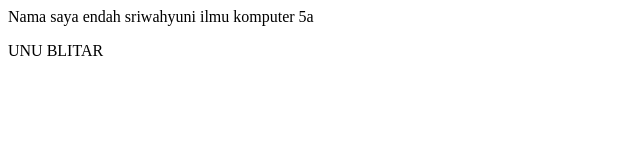
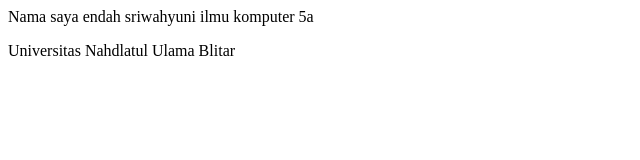
Before and after one commit to Endah-Sriwahyuni/Latihan, a plain HTML site: page file.html in a window 1280 px wide. Shown: the whole page, without its empty margins (0-640 px from the left). Drawn offline with Linux system fonts and the light colour scheme.

Commit message:
Update file.html

```diff
--- a/file.html
+++ b/file.html
@@ -2,6 +2,6 @@
 <head><title>Endah Sriwahyuni</title></head>
 <body>
 <p>Nama saya endah sriwahyuni ilmu komputer 5a</p>
-  <p>UNU BLITAR</p>
+  <p>Universitas Nahdlatul Ulama Blitar</p>
 </body>
 </html>
```
